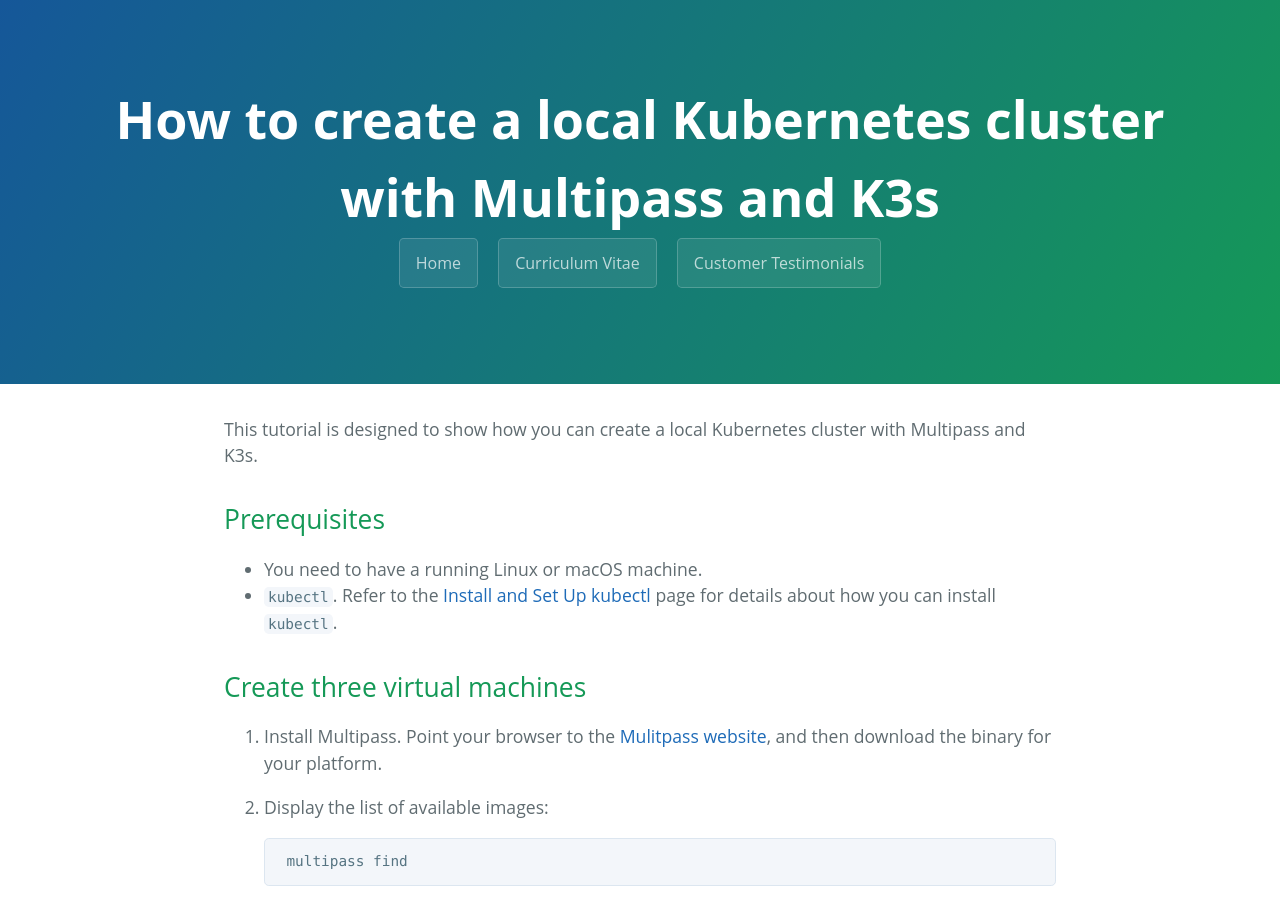
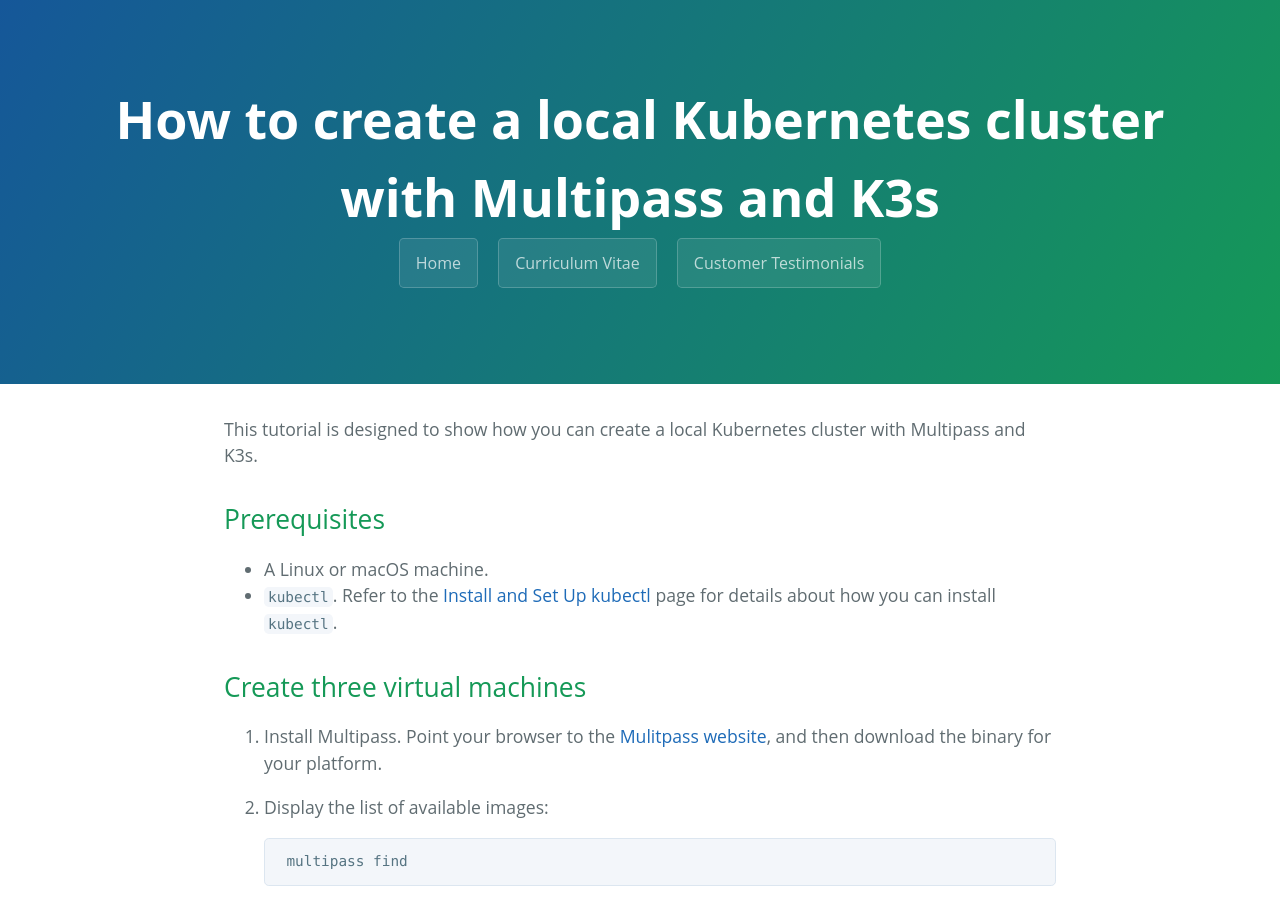
Before and after one commit to andreipope/andreipope.github.io, a Jekyll site: the page built from tutorials/create-a-cluster-with-multipass-and-k3s.md, in a window 1280 px wide and 900 px high. Built offline with Jekyll 4.4.1, drawn with Linux system fonts in a browser that asks for light colours.

Commit message:
Update OS prereqs
Update OS prereqs

```diff
--- a/tutorials/create-a-cluster-with-multipass-and-k3s.md
+++ b/tutorials/create-a-cluster-with-multipass-and-k3s.md
@@ -9,7 +9,7 @@ This tutorial is designed to show how you can create a local Kubernetes cluster
 
 ## Prerequisites
 
-* You need to have a running Linux or macOS machine.
+* {% include prerequisites-linux-macos.md %}
 * `kubectl`. Refer to the [Install and Set Up kubectl](https://kubernetes.io/docs/tasks/tools/install-kubectl/) page for details about how you can install `kubectl`.
 
 ## Create three virtual machines
```
Also changed, not shown: _includes/prerequisites-linux-macos.md (added, +1 -0 lines).
